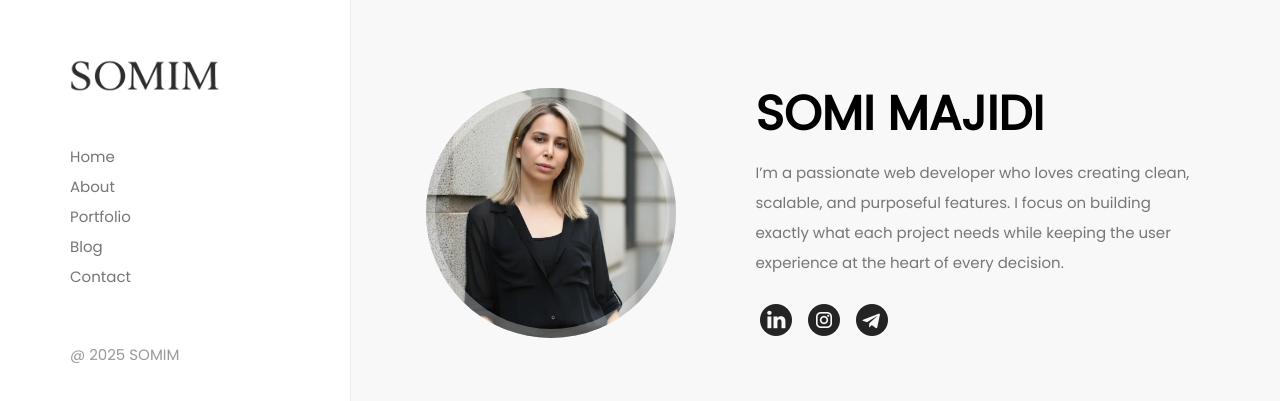
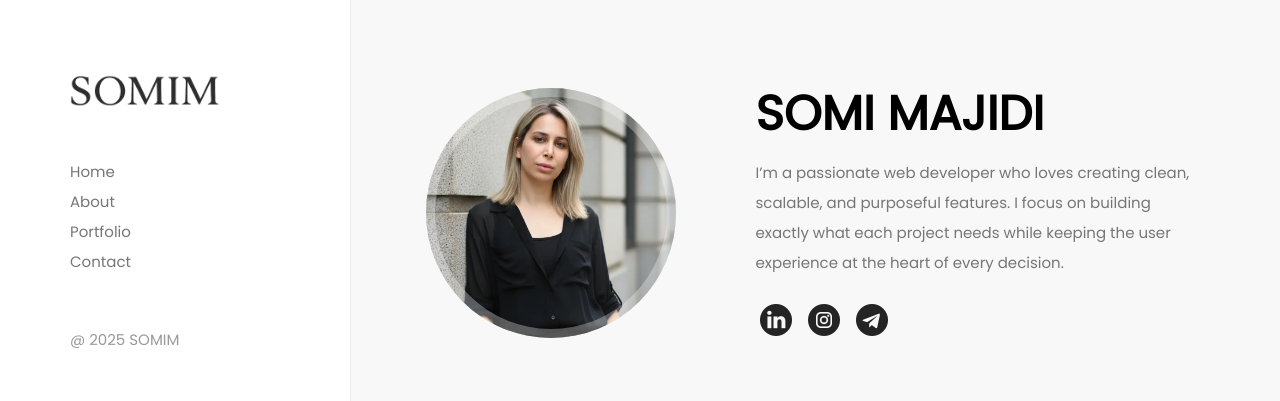
Before and after one commit to somaiehmajidi/portfolio, an Angular app: page / in a window 1280 px wide. Shown: the part 187-588 px from the top of the page. Built offline with nearby package versions, Linux system fonts and the light colour scheme.

Commit message:
remove blog link temporary

```diff
--- a/src/app/sidebar/sidebar.html
+++ b/src/app/sidebar/sidebar.html
@@ -14,9 +14,9 @@
                 <li>
                     <a cursorHover routerLink="Portfolio">Portfolio</a>
                 </li>
-                <li>
+                <!-- <li>
                     <a cursorHover routerLink="blog">Blog</a>
-                </li>
+                </li> -->
                 <li>
                     <a cursorHover routerLink="contact">Contact</a>
                 </li>
--- a/src/app/topbar/topbar.html
+++ b/src/app/topbar/topbar.html
@@ -25,9 +25,9 @@
             <li>
                 <a routerLink="Portfolio" (click)="toggleMobileMenu()">Portfolio</a>
             </li>
-            <li>
+            <!-- <li>
                 <a routerLink="blog" (click)="toggleMobileMenu()">Blog</a>
-            </li>
+            </li> -->
             <li>
                 <a routerLink="contact" (click)="toggleMobileMenu()">Contact</a>
             </li>
```
